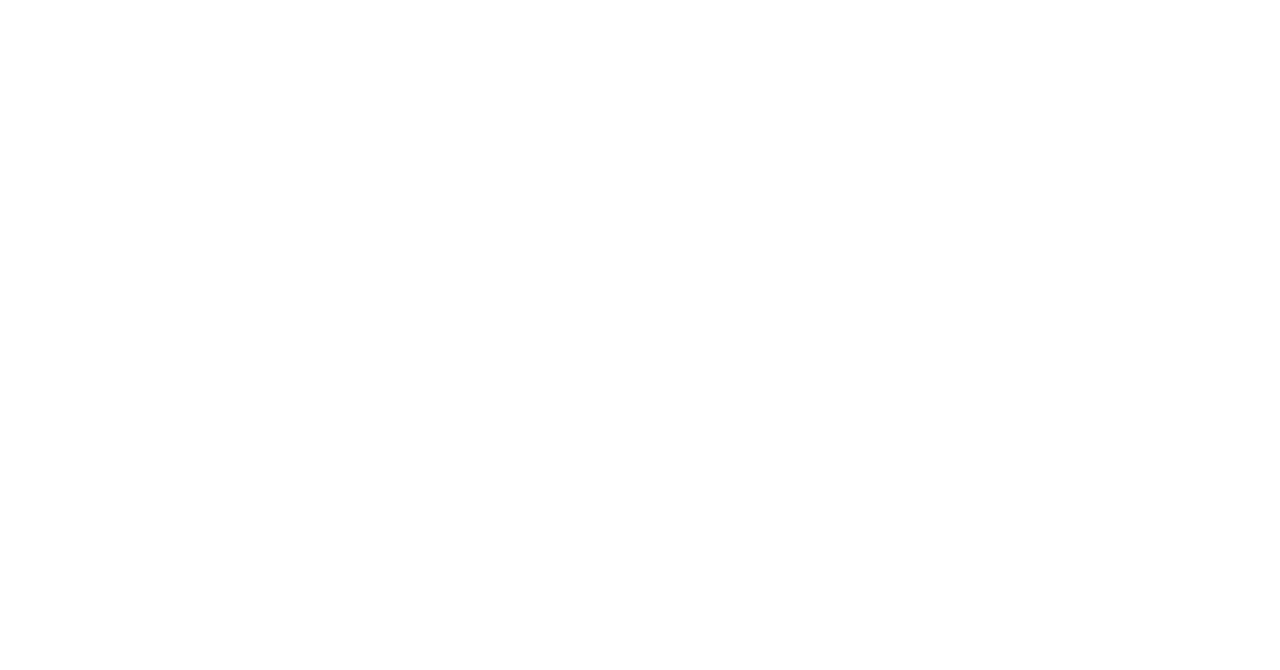
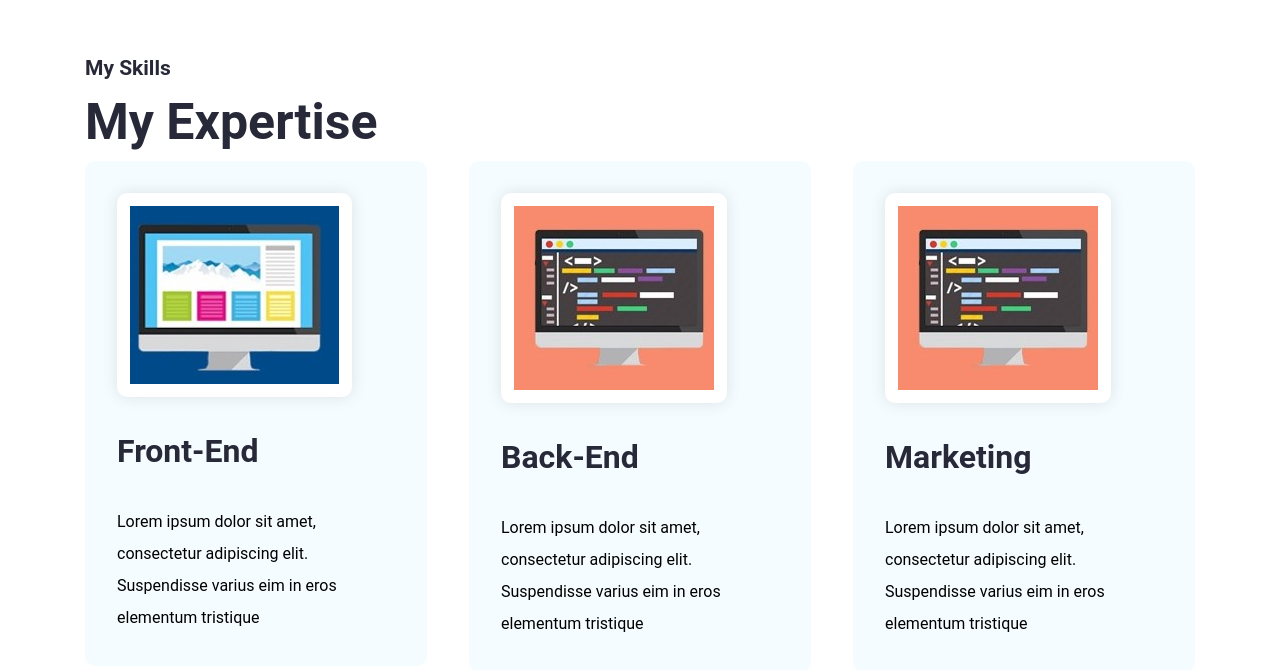
Before and after one commit to aang3la/portfolio-website, a React (Create React App) app: page / in a window 1280 px wide. Shown: the part 964-1634 px from the top of the page. Before the commit the page ends 866 px from the top, so only its background shows below. Built offline with nearby package versions, Linux system fonts and the light colour scheme.

Commit message:
skills part

```diff
--- a/src/App.css
+++ b/src/App.css
@@ -27,7 +27,7 @@
 }
 
 .btn {
-  font-family: "Roboto";
+  font-family: "Poppins";
   display: inline-block;
   padding: 14px 32px;
   font-size: 16px;
@@ -147,7 +147,7 @@
   line-height: 24px;
 }
 
-/* NavBar */
+/* NavBar section */
 .navbar {
   display: flex;
   justify-content: space-between;
@@ -242,3 +242,82 @@
   width: 380px;
   height: 600px;
 }
+
+/* Skills section */
+.skills-section {
+  display: flex;
+  padding: 150px 85px;
+  flex-direction: column;
+  justify-content: center;
+  align-items: flex-start;
+  gap: 107px;
+}
+
+.skills-section-heading {
+  color: var(--heading-color);
+  font-size: 50px;
+  font-weight: 700;
+  line-height: 77px;
+}
+
+.skills-section-container {
+  display: grid;
+  justify-content: center;
+  align-items: flex-start;
+  gap: 42px;
+  grid-template-columns: repeat(3, 1fr);
+}
+
+.skills-section-card {
+  display: flex;
+  padding: 32px;
+  flex-direction: column;
+  align-items: flex-start;
+  gap: 32px;
+  flex: 1 0 0;
+  border-radius: 10px;
+  background: var(--bg-shade);
+  min-height: 250px;
+}
+
+.skills-section-card:hover {
+  border-bottom: 4px solid var(--primary);
+}
+
+.skills-section-card:hover .skills-section-description {
+  color: var(--darkblue);
+}
+
+.skills-section-img {
+  display: flex;
+  padding: 13px;
+  justify-content: center;
+  align-items: center;
+  gap: 13px;
+  border-radius: 10px;
+  background: #fff;
+  box-shadow: 0 0 16px 0 rgba(0, 0, 0, 0.1);
+}
+
+.skills-section-card-content {
+  display: flex;
+  flex-direction: column;
+  align-items: flex-start;
+  gap: 32px;
+  align-self: stretch;
+}
+
+.skills-section-title {
+  color: var(--heading-color);
+  font-size: 32px;
+  font-weight: 700;
+  line-height: 45px;
+}
+
+.skills-section-description {
+  color: var(--black);
+  font-size: 16px;
+  font-style: normal;
+  font-weight: 400;
+  line-height: 32px;
+}
--- a/src/Pages/Home/Homescreen/index.jsx
+++ b/src/Pages/Home/Homescreen/index.jsx
@@ -1,9 +1,11 @@
 import HeroSection from "../HeroSection";
+import Skills from "../Skills";
 
 const Home = () => {
   return (
     <>
         <HeroSection />
+        <Skills />
     </>
   )
 }
--- a/src/Pages/Home/Skills.jsx
+++ b/src/Pages/Home/Skills.jsx
@@ -0,0 +1,27 @@
+import data from "../../data/index.json";
+
+const Skills = () => {
+  return (
+    <section className="skills-section" id="mySkills">
+        <div className="portfolio-container">
+            <p className="section-title">My Skills</p>
+            <h2 className="skills-section-heading">My Expertise</h2>
+            <div className="skills-section-container">
+                {data.skills.map((item, i) => (
+                    <div key={i} className="skills-section-card">
+                        <div className="skills-section-img">
+                            <img src={item.source} alt="front-end-icon" />
+                        </div>
+                        <div className="skills-section-card-content">
+                            <h3 className="skills-section-title">{item.title}</h3>
+                            <p className="skills-section-description">{item.description}</p>
+                        </div>
+                    </div>
+                ))}
+            </div>
+        </div>
+    </section>
+  )
+}
+
+export default Skills;
--- /dev/null
+++ b/src/data/index.json
@@ -0,0 +1,22 @@
+{
+    "skills": [
+        {
+            "id": "1",
+            "source": "./img/front-end.jpeg",
+            "title": "Front-End",
+            "description": "Lorem ipsum dolor sit amet, consectetur adipiscing elit. Suspendisse varius eim in eros elementum tristique"
+        },
+        {
+            "id": "2",
+            "source": "./img/back-end.jpeg",
+            "title": "Back-End",
+            "description": "Lorem ipsum dolor sit amet, consectetur adipiscing elit. Suspendisse varius eim in eros elementum tristique"
+        },
+        {
+            "id": "3",
+            "source": "./img/back-end.jpeg",
+            "title": "Marketing",
+            "description": "Lorem ipsum dolor sit amet, consectetur adipiscing elit. Suspendisse varius eim in eros elementum tristique"
+        }
+    ]
+}
```
Also changed, not shown: public/img/back-end.jpeg (added), public/img/front-end.jpeg (added), src/Pages/Home/Testimonials.jsx (deleted).
